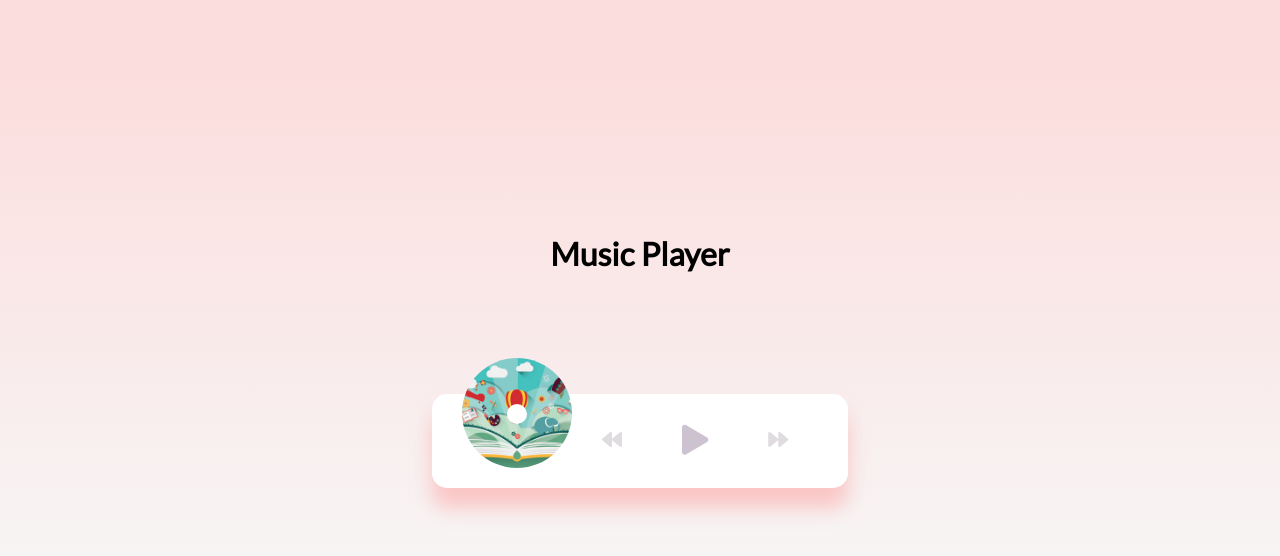
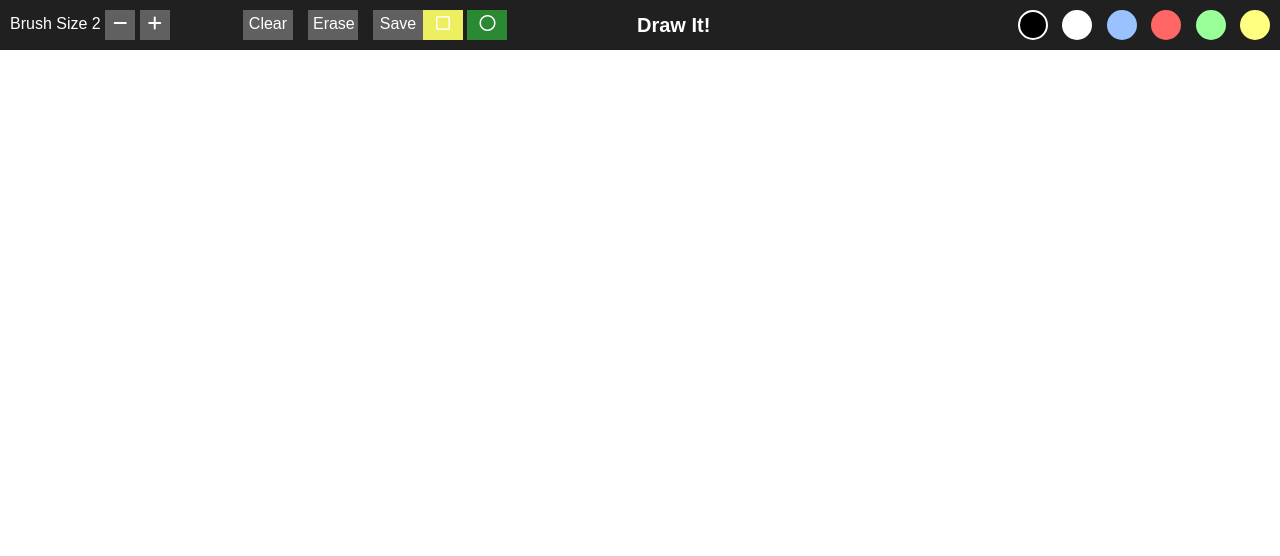
Before and after one commit to deepak-1105/Audio-Player, a plain HTML site: page index.html in a window 1280 px wide. Drawn offline with Linux system fonts and the light colour scheme.

Commit message:
Add files via upload

```diff
--- a/index.html
+++ b/index.html
@@ -1,45 +1,47 @@
-<!DOCTYPE html>
-<html lang="en">
-  <head>
-    <meta charset="UTF-8" />
-    <meta name="viewport" content="width=device-width, initial-scale=1.0" />
-    <meta http-equiv="X-UA-Compatible" content="ie=edge" />
-    <link
-      rel="stylesheet"
-      href="https://cdnjs.cloudflare.com/ajax/libs/font-awesome/5.10.2/css/all.min.css"
-    />
-    <link rel="stylesheet" href="style.css" />
-    <title>Music Player</title>
-  </head>
-  <body>
-    <h1>Music Player</h1>
+<html>
+	<head>
+        <link rel="stylesheet" href="https://cdnjs.cloudflare.com/ajax/libs/font-awesome/6.0.0-beta2/css/all.min.css">
+		<link rel="stylesheet" href="styles.css">
+		<title>Draw It!</title>
+	</head>
+	<body style='margin: 0;'>
 
-    <div class="music-container" id="music-container">
-      <div class="music-info">
-        <h4 id="title"></h4>
-        <div class="progress-container" id="progress-container">
-          <div class="progress" id="progress"></div>
-        </div>
-      </div>
+		<div id="toolbar">
 
-      <audio src="music/ukulele.mp3" id="audio"></audio>
+			<div id="brush">
+				Brush Size <span id="bsize">2</span>
+				<div id="dec" class="bsb"><i class="fas fa-minus"></i></div>
+				<div id="inc" class="bsb"><i class="fas fa-plus"></i></div>
+			</div>
 
-      <div class="img-container">
-        <img src="images/ukulele.jpg" alt="music-cover" id="cover" />
-      </div>
-      <div class="navigation">
-        <button id="prev" class="action-btn">
-          <i class="fas fa-backward"></i>
-        </button>
-        <button id="play" class="action-btn action-btn-big">
-          <i class="fas fa-play"></i>
-        </button>
-        <button id="next" class="action-btn">
-          <i class="fas fa-forward"></i>
-        </button>
-      </div>
-    </div>
+			<div id="title"> Draw It! </div>
 
-    <script src="script.js"></script>
-  </body>
+
+			<div id="color">
+			 	<div class="shade active" style="background-color:#000; "></div>
+			 	<div class="shade" style="background-color: #fff; "></div>
+			 	<div class="shade" style="background-color: #99c2ff;"></div>
+			 	<div class="shade" style="background-color: #ff6666;"></div>
+			 	<div class="shade" style="background-color: #99ff99;"></div>
+			 	<div class="shade" style="background-color: #ffff80;"></div>
+			 </div>
+
+			 <div id="clear">Clear</div>
+			 <div id="erase">Erase</div>
+			 <a href="" id="save">Save</a>
+
+             <div id="rect">
+                <i class="far fa-square"></i>
+             </div>
+             <div id="circle">
+                <i class="far fa-circle"></i>
+             </div>
+
+		</div>
+
+		<canvas id="canvas"></canvas>
+
+		<script src="script.js" type="text/javascript"></script>
+
+	</body>
 </html>
--- a/script.js
+++ b/script.js
@@ -1,168 +1,150 @@
-const musicContainer = document.getElementById('music-container');
-const playBtn = document.getElementById('play');
-const prevBtn = document.getElementById('prev');
-const nextBtn = document.getElementById('next');
+var x = (function(){
 
-const audio = document.getElementById('audio');
-const progress = document.getElementById('progress');
-const progressContainer = document.getElementById('progress-container');
-const title = document.getElementById('title');
-const cover = document.getElementById('cover');
-const currTime = document.querySelector('#currTime');
-const durTime = document.querySelector('#durTime');
+	//get the stuff
+	var canvas = document.getElementById("canvas");
 
-const songs = ['hey', 'summer', 'ukulele'];
+	var context = canvas.getContext("2d");
 
-let songIndex = 2;
+	canvas.height = window.innerHeight;
+	canvas.width = window.innerWidth;
 
-loadSong(songs[songIndex]);
+	var brush = document.getElementById("bsize");
+	var clear = document.getElementById("clear");
+	var erase = document.getElementById("erase");
+	var shade = document.getElementsByClassName("shade");
+	var n = shade.length;
+    var rect=document.getElementById("rect");
+    var circle = document.getElementById("circle");
+	var inc = document.getElementById("inc");
+	var dec = document.getElementById("dec");
+
+	var maxSize = 60;
+	var minSize = 1;
+
+	var size = 1;
+	var current = document.getElementById("bsize");
+	var save = document.getElementById("save");
 
 
-function loadSong(song) {
-  title.innerText = song;
-  audio.src = `music/${song}.mp3`;
-  cover.src = `images/${song}.jpg`;
-}
+    function rectangle(){
+        context.beginPath();
+        context.rect(200, 200, 150, 100);
+        context.stroke();
+    }
+    rect.addEventListener("click", rectangle);
 
-function playSong() {
-  musicContainer.classList.add('play');
-  playBtn.querySelector('i.fas').classList.remove('fa-play');
-  playBtn.querySelector('i.fas').classList.add('fa-pause');
+    function circl(){
+        context.beginPath();
+        context.arc(500, 500, 50, 0, 2 * Math.PI, false);
+        context.lineWidth = 3;
+        context.strokeStyle = 'black';
+        context.stroke();
+    }
+    circle.addEventListener("click", circl);
 
-  audio.play();
-}
+	//increase size
+	function increase(){
 
-function pauseSong() {
-  musicContainer.classList.remove('play');
-  playBtn.querySelector('i.fas').classList.add('fa-play');
-  playBtn.querySelector('i.fas').classList.remove('fa-pause');
+		size += 1;
+        //backgroundColor: green;
+		if(size>maxSize)
+			size = maxSize;
+		else if(size<minSize)
+			size = minSize;
 
-  audio.pause();
-}
+		current.innerHTML = size;
+	}
+	inc.addEventListener("click",increase);
 
+	//decrease size
+	function decrease(){
 
-function prevSong() {
-  songIndex--;
+		size -= 1;
 
-  if (songIndex < 0) {
-    songIndex = songs.length - 1;
-  }
+		if(size>maxSize)
+			size = maxSize;
+		else if(size<minSize)
+			size = minSize;
 
-  loadSong(songs[songIndex]);
+		current.innerHTML = size;
+	}
+	dec.addEventListener("click",decrease);
 
-  playSong();
-}
+	//change color
+	function colorChange(e)
+	{
+		var color = e.target;
+		context.fillStyle = color.style.backgroundColor;
+		context.strokeStyle = color.style.backgroundColor;
 
+		var active = document.getElementsByClassName("active")[0];
+			console.log(color);
+		active.className = 'shade';
 
-function nextSong() {
-  songIndex++;
-
-  if (songIndex > songs.length - 1) {
-    songIndex = 0;
-  }
-
-  loadSong(songs[songIndex]);
-
-  playSong();
-}
-
-function updateProgress(e) {
-  const { duration, currentTime } = e.srcElement;
-  const progressPercent = (currentTime / duration) * 100;
-  progress.style.width = `${progressPercent}%`;
-}
-function setProgress(e) {
-  const width = this.clientWidth;
-  const clickX = e.offsetX;
-  const duration = audio.duration;
-
-  audio.currentTime = (clickX / width) * duration;
-}
-
-function DurTime (e) {
-	const {duration,currentTime} = e.srcElement;
-	var sec;
-	var sec_d;
-
-
-	let min = (currentTime==null)? 0:
-	 Math.floor(currentTime/60);
-	 min = min <10 ? '0'+min:min;
-
-	function get_sec (x) {
-		if(Math.floor(x) >= 60){
-
-			for (var i = 1; i<=60; i++){
-				if(Math.floor(x)>=(60*i) && Math.floor(x)<(60*(i+1))) {
-					sec = Math.floor(x) - (60*i);
-					sec = sec <10 ? '0'+sec:sec;
-				}
-			}
-		}else{
-		 	sec = Math.floor(x);
-		 	sec = sec <10 ? '0'+sec:sec;
-		 }
+		color.className += ' active';
 	}
 
-	get_sec (currentTime,sec);
+	for(var i =0;i<shade.length;i++)
+	{
+		shade[i].addEventListener("click",colorChange);
+	}
+	var press = false;
 
-	// change currentTime DOM
-	currTime.innerHTML = min +':'+ sec;
+	//draw line
+	function drawLine(e){
 
-	// define minutes duration
-	let min_d = (isNaN(duration) === true)? '0':
-		Math.floor(duration/60);
-	 min_d = min_d <10 ? '0'+min_d:min_d;
+		if(press){
+		context.lineTo(e.clientX,e.clientY);
+		context.lineWidth = 2*size;
+		context.stroke();
 
+		context.beginPath();
+		console.log(e.clientX);
 
-	 function get_sec_d (x) {
-		if(Math.floor(x) >= 60){
+		context.arc(e.clientX,e.clientY,size,0,2*Math.PI);
 
-			for (var i = 1; i<=60; i++){
-				if(Math.floor(x)>=(60*i) && Math.floor(x)<(60*(i+1))) {
-					sec_d = Math.floor(x) - (60*i);
-					sec_d = sec_d <10 ? '0'+sec_d:sec_d;
-				}
-			}
-		}else{
-		 	sec_d = (isNaN(duration) === true)? '0':
-		 	Math.floor(x);
-		 	sec_d = sec_d <10 ? '0'+sec_d:sec_d;
-		 }
+		context.fill();
+
+		context.beginPath();
+		console.log(e.clientX);
+
+		context.moveTo(e.clientX,e.clientY);
+		}
 	}
 
-	// define seconds duration
+	function up(e){
+		press = false;
+		context.beginPath();
+	}
 
-	get_sec_d (duration);
+	function down(e){
+		press = true;
+		drawLine(e);
+	}
 
-	// change duration DOM
-	durTime.innerHTML = min_d +":"+ sec_d;
+	canvas.addEventListener('mouseup',up);
+	canvas.addEventListener('mousedown',down);
+	canvas.addEventListener('mousemove',drawLine);
 
-};
+	//erase
+	function erasescr(){
 
-// Event listeners
-playBtn.addEventListener('click', () => {
-  const isPlaying = musicContainer.classList.contains('play');
+		context.fillStyle = '#fff';
+		context.strokeStyle = '#fff';
+	}
+	erase.addEventListener("click",erasescr);
 
-  if (isPlaying) {
-    pauseSong();
-  } else {
-    playSong();
-  }
-});
+	//clear
+	function clearscr(){
+		context.clearRect(0,0,window.innerWidth,window.innerHeight);
+	}
+	clear.addEventListener("click",clearscr);
 
-// Change song
-prevBtn.addEventListener('click', prevSong);
-nextBtn.addEventListener('click', nextSong);
+	//save
+	function saveFile(e){
+		e.target.href = canvas.toDataURL();
+		e.target.download = "drawing.png";
+	}
 
-// Time/song update
-audio.addEventListener('timeupdate', updateProgress);
-
-// Click on progress bar
-progressContainer.addEventListener('click', setProgress);
-
-// Song ends
-audio.addEventListener('ended', nextSong);
-
-// Time of song
-audio.addEventListener('timeupdate',DurTime);
+	save.addEventListener("click",saveFile);
+})();
--- /dev/null
+++ b/styles.css
@@ -0,0 +1,112 @@
+*{
+	box-sizing: border-box;
+	-mox-box-sizing: border-box;
+	-webkit-box-sizing: border-box;
+	font-family: sans-serif;
+	user-select: none; /* disables user selection in entire document*/
+	-mox-user-select:none;
+	-webkit-user-select: none;
+}
+
+#toolbar{
+	width: 100%;
+	height: 50px;
+	padding: 10px;
+	background-color: #202020;
+	position: fixed; /* fix it to top of canvas */
+	top:0;
+	color: #fff;
+}
+
+#title{
+	text-align: center;
+	font-size: 20px;
+	font-weight: bold;
+	vertical-align: middle;
+	position: relative;
+	float: left;
+	top: 50%;
+	left: 40%;
+	transform: translate(-50%, -50%);
+}
+
+.bsb{
+	width: 30px;
+	height: 30px;
+	padding: 5px;
+	background-color: #606060;
+	display: inline-block;
+	text-align: center;
+}
+
+#brush{
+	float:left;
+}
+
+#color{
+	float:right;
+}
+
+.shade{
+	width: 30px !important;
+	height: 30px !important;
+	border-radius: 15px !important;
+	display: inline-block !important;
+	margin-left: 10px !important;
+}
+
+.shade.active{
+	border:2px solid white;
+}
+
+#rect{
+    width: 40px;
+    height: 30px;
+    padding: 5px;
+    background-color: #eeee61;
+	display: inline-block;
+	text-align: center;
+}
+
+#circle{
+    width: 40px;
+    height: 30px;
+    padding: 5px;
+    background-color: #2b8833;
+	display: inline-block;
+	text-align: center;
+}
+
+#clear{
+	float: left;
+	width: 50px;
+	height: 30px;
+	padding: 5px;
+	background-color: #606060;
+	display: inline-block;
+	text-align: center;
+}
+
+#erase{
+	float: left;
+	width: 50px;
+	height: 30px;
+	padding: 5px;
+	margin-left: 15px;
+	background-color: #606060;
+	display: inline-block;
+	text-align: center;
+}
+
+#save{
+	float: left;
+	width: 50px;
+	height: 30px;
+	padding: 5px;
+	margin-left: 15px;
+	background-color: #606060;
+	display: inline-block;
+	text-align: center;
+	text-decoration: none;
+	color: #fff;
+}
```
